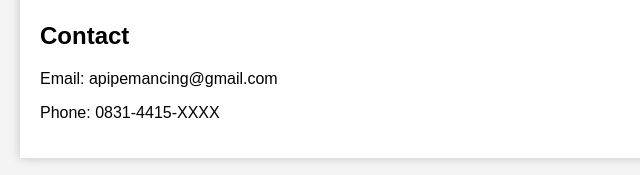
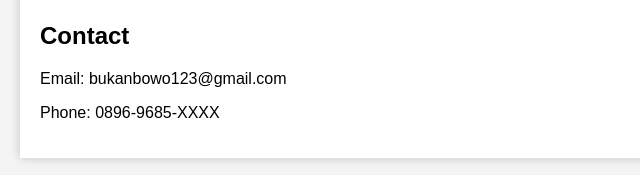
Before and after one commit to tyoo-18/tyoo-porto, a plain HTML site: page index.html in a window 1280 px wide. Shown: the part 1241-1416 px from the top of the page, 0-640 px from the left. Drawn offline with Linux system fonts and the light colour scheme.

Commit message:
Menambahkan informasi contact

```diff
--- a/index.html
+++ b/index.html
@@ -31,8 +31,8 @@
     </section>
     <section class="contact">
         <h2>Contact</h2>
-        <p>Email: apipemancing@gmail.com</p>
-        <p>Phone: 0831-4415-XXXX</p>
+        <p>Email: bukanbowo123@gmail.com</p>
+        <p>Phone: 0896-9685-XXXX</p>
     </section>
 
 </body>
```
